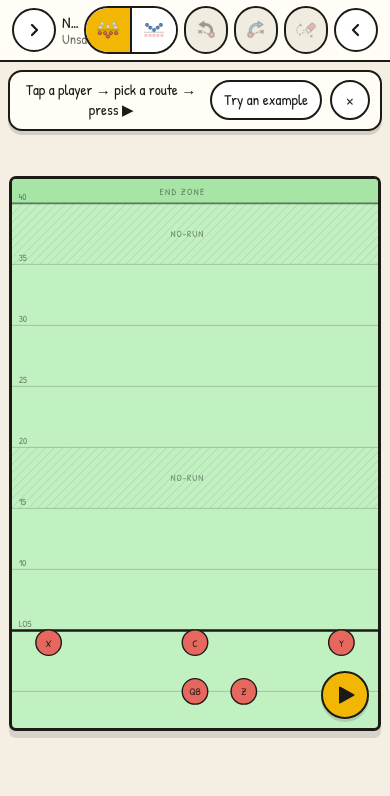
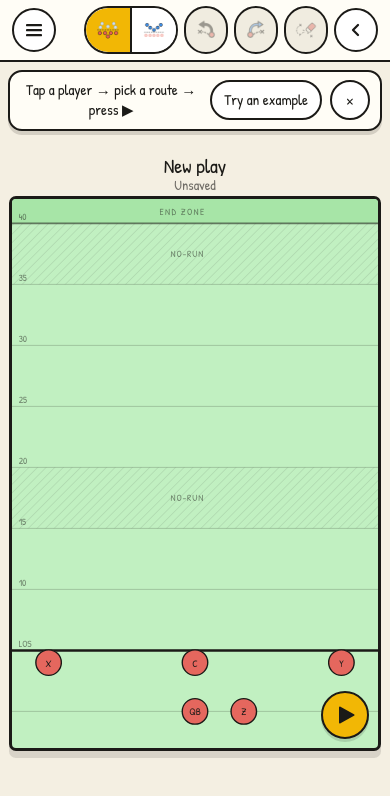
Before and after one commit to andysolomon/arc-play-flag, a Next.js app: page / in a window 390 px wide. Shown: the top 796 px of the page. Built offline with nearby package versions, Linux system fonts and the light colour scheme.

Commit message:
fix(ui): move play name above the field and use a hamburger menu
The header was too crowded to hold the play name, so the title and
save status now sit on the diagram. Play tools opens from a hamburger
instead of a chevron.

Co-authored-by: Andrew Solomon <andysolomon@users.noreply.github.com>

```diff
--- a/components/App.tsx
+++ b/components/App.tsx
@@ -21,6 +21,13 @@ import { RouteSidebar } from "./RouteSidebar";
 import { SaveFailure } from "./SaveFailure";
 import { Sidebar } from "./Sidebar";
 import { pillSm } from "./ui";
+
+const persistenceLabel: Record<"saved" | "unsaved" | "autosaved" | "failed", string> = {
+  saved: "Saved",
+  unsaved: "Unsaved",
+  autosaved: "Draft autosaved",
+  failed: "Saving failed",
+};
 
 const examplePlayers = () => initialState().players.map((p) => {
   if (p.id === "o3") return { ...p, route: { type: "slant" as const, primary: true } };
@@ -273,8 +280,6 @@ export function App() {
   return (
     <div className="app-root flex h-full flex-col overflow-hidden">
       <Header
-        name={s.name || "Untitled play"}
-        persistence={persistence}
         side={s.side}
         onSide={(side) => { dispatch({ type: "setSide", side }); }}
         leftOpen={leftOpen}
@@ -322,7 +327,9 @@ export function App() {
           dispatch={dispatch}
           onSelect={onSelect}
           svgRef={svgRef}
-          title={s.name}
+          title={s.name || "Untitled play"}
+          showTitle
+          status={persistenceLabel[persistence]}
         />
         <Sidebar id="route-sidebar" side="right" open={rightOpen} label="Route palette" overlay={compact}>
           <RouteSidebar
--- a/components/Field.tsx
+++ b/components/Field.tsx
@@ -29,8 +29,12 @@ interface Props {
   showYardNumbers?: boolean;
   /** share page: draw only, no interaction */
   readOnly?: boolean;
-  /** printed above the field (print stylesheet only) */
+  /** printed above the field; also shown on screen when `showTitle` is set */
   title?: string;
+  /** sit the play name above the diagram instead of squeezing it into the header */
+  showTitle?: boolean;
+  /** Saved / Unsaved / Draft autosaved caption under the on-screen play name */
+  status?: string;
 }
 
 interface Drag {
@@ -65,9 +69,12 @@ const STEP: Record<string, readonly [number, number]> = {
   ArrowUp: [0, -1], ArrowDown: [0, 1], ArrowLeft: [-1, 0], ArrowRight: [1, 0],
 };
 
+/** Name + status line above the diagram; subtracted from the pane so the field still fits. */
+const TITLE_CHROME = 40;
+
 function FieldImpl({
   players, vis, selectedId, targeting, draft, dispatch, onSelect, svgRef, snapMode = "half", showYardNumbers = true,
-  readOnly = false, title,
+  readOnly = false, title, showTitle = false, status,
 }: Props) {
   const paneRef = useRef<HTMLElement>(null);
   const [pane, setPane] = useState<Pane | null>(null);
@@ -93,7 +100,7 @@ function FieldImpl({
       window.clearTimeout(t);
       t = window.setTimeout(() => {
         const pw = Math.max(240, el.clientWidth - 18);
-        const ph = Math.max(220, el.clientHeight - 18);
+        const ph = Math.max(220, el.clientHeight - 18 - (showTitle ? TITLE_CHROME : 0));
         setPane((prev) => (prev && Math.abs(prev.pw - pw) < 0.5 && Math.abs(prev.ph - ph) < 0.5 ? prev : { pw, ph }));
       }, 16);
     };
@@ -101,7 +108,7 @@ function FieldImpl({
     const ro = new ResizeObserver(measure);
     ro.observe(el);
     return () => { ro.disconnect(); window.clearTimeout(t); };
-  }, []);
+  }, [showTitle]);
 
   // the dragged player's live spot overrides its committed spot until pointer-up
   const effective = useMemo(() => players.map((p) => {
@@ -402,8 +409,19 @@ function FieldImpl({
 
   return (
     <main ref={paneRef} className="flex min-h-0 min-w-0 flex-1 flex-col items-center justify-center overflow-hidden p-[9px] print:block print:overflow-visible print:p-0">
-      {title !== undefined && <h1 className="hidden text-header font-normal print:mb-2 print:block">{title}</h1>}
-      <div className="relative flex-none print:!w-full" style={{ width: width !== null ? `${width.toFixed(1)}px` : "min(100%, 430px)" }}>
+      {title !== undefined && !showTitle && <h1 className="hidden text-header font-normal print:mb-2 print:block">{title}</h1>}
+      <div className="flex-none print:!w-full" style={{ width: width !== null ? `${width.toFixed(1)}px` : "min(100%, 430px)" }}>
+        {title !== undefined && showTitle && (
+          <div className="mb-1 min-w-0 px-1 text-center leading-none print:mb-2">
+            <h1 className="truncate text-header font-normal text-ink" title={title}>{title}</h1>
+            {status !== undefined && (
+              <span className={`whitespace-nowrap text-caption ${status === "Saving failed" ? "text-offense" : "text-ink-muted"}`} aria-live="polite">
+                {status}
+              </span>
+            )}
+          </div>
+        )}
+        <div className="relative">
         {draft && !readOnly && (
           <div role="toolbar" aria-label="Custom route controls" className="absolute bottom-3 left-3 z-10 flex flex-wrap gap-1.5 print:hidden">
             <button type="button" onClick={finishDraft} disabled={draft.pts.length === 0} title="Finish route (Enter)" aria-keyshortcuts="Enter" className={`${pillMd} min-h-11 bg-yellow`}>
@@ -515,6 +533,7 @@ function FieldImpl({
           {ball && <Football x={px(ball.x)} y={py(ball.y, top)} lift={ball.lift} />}
         </svg>
         <PlayButton playing={playing} onClick={playing ? stop : play} />
+        </div>
       </div>
     </main>
   );
--- a/components/Header.tsx
+++ b/components/Header.tsx
@@ -6,8 +6,6 @@ import type { Team } from "@/lib/play/types";
 import { pillMd, pillSm } from "./ui";
 
 interface Props {
-  name: string;
-  persistence: "saved" | "unsaved" | "autosaved" | "failed";
   /** offensive play or defensive call */
   side: Team;
   leftOpen: boolean;
@@ -24,13 +22,6 @@ interface Props {
   onClear: () => void;
 }
 
-const persistenceLabel: Record<Props["persistence"], string> = {
-  saved: "Saved",
-  unsaved: "Unsaved",
-  autosaved: "Draft autosaved",
-  failed: "Saving failed",
-};
-
 const SIDES: readonly { key: Team; label: string; title: string }[] = [
   { key: "offense", label: "Offense", title: "An offensive play: draw the red team" },
   { key: "defense", label: "Defense", title: "A defensive call: draw the blue team" },
@@ -39,7 +30,16 @@ const SIDES: readonly { key: Team; label: string; title: string }[] = [
 /** Icon-only on phones: a 44px circle with the glyph centred, instead of a tall oval round a bare character. */
 const round = "inline-flex shrink-0 items-center justify-center gap-1 max-[479px]:w-11 max-[479px]:px-0";
 
-/** A drawn chevron, so the sidebar toggles centre exactly instead of sitting on the font's baseline. */
+/** Three-line menu mark for Play tools, so it reads as a menu instead of a panel chevron. */
+function MenuIcon() {
+  return (
+    <svg aria-hidden="true" width="16" height="14" viewBox="0 0 16 14" className="block shrink-0">
+      <path d="M1 2h14M1 7h14M1 12h14" fill="none" stroke="currentColor" strokeWidth="2.25" strokeLinecap="round" />
+    </svg>
+  );
+}
+
+/** A drawn chevron, so the Routes toggle centres exactly instead of sitting on the font's baseline. */
 function Chevron({ dir }: { dir: "left" | "right" }) {
   return (
     <svg aria-hidden="true" width="14" height="14" viewBox="0 0 14 14" className="block shrink-0">
@@ -53,7 +53,7 @@ const segment =
   "flex min-h-11 cursor-pointer items-center gap-1 whitespace-nowrap bg-white px-[11px] py-[3px] text-base leading-pill " +
   "hover:bg-yellow-soft data-[active=true]:bg-yellow first:rounded-l-pill last:rounded-r-pill";
 
-function HeaderImpl({ name, persistence, side, leftOpen, rightOpen, canUndo, canRedo, canClear, onToggleLeft, onToggleRight, onSide, onUndo, onRedo, onClear }: Props) {
+function HeaderImpl({ side, leftOpen, rightOpen, canUndo, canRedo, canClear, onToggleLeft, onToggleRight, onSide, onUndo, onRedo, onClear }: Props) {
   return (
     <header className="flex flex-none items-center gap-[10px] border-b-2 border-ink bg-cream px-3 py-1.5 max-[1023px]:gap-1.5">
       <button
@@ -66,14 +66,9 @@ function HeaderImpl({ name, persistence, side, leftOpen, rightOpen, canUndo, can
         data-active={leftOpen}
         className={`${pillSm} ${round} data-[active=true]:bg-yellow`}
       >
-        <Chevron dir={leftOpen ? "left" : "right"} /><span className="max-[479px]:hidden">Play</span>
+        <MenuIcon /><span className="max-[479px]:hidden">Play</span>
       </button>
-      <div className="min-w-0 flex-1 leading-none">
-        <h1 className="truncate text-base font-normal text-ink" title={name}>{name}</h1>
-        <span className={`whitespace-nowrap text-caption ${persistence === "failed" ? "text-offense" : "text-ink-muted"}`} aria-live="polite">
-          {persistenceLabel[persistence]}
-        </span>
-      </div>
+      <div className="min-w-0 flex-1" />
       <div className="flex gap-1.5">
         <div role="group" aria-label="Play side" className="flex shrink-0 divide-x-2 divide-ink overflow-hidden rounded-pill border-2 border-ink">
           {SIDES.map((choice) => (
--- a/design/tokens/typography.css
+++ b/design/tokens/typography.css
@@ -10,7 +10,7 @@
   --text-base: 16px;         /* buttons, body */
   --text-input: 17px;        /* text fields */
   --text-title: 18px;        /* panel titles */
-  --text-header: 20px;       /* play name in the header */
+  --text-header: 20px;       /* play name above the field */
   --text-field-label: 17px;  /* yard numbers on the field (SVG) */
   --text-token: 18px;        /* player letter on a token (15px when 3 letters) */
 
```
Also changed, not shown: 1 other file (tests, documents, lock files or other folders).
